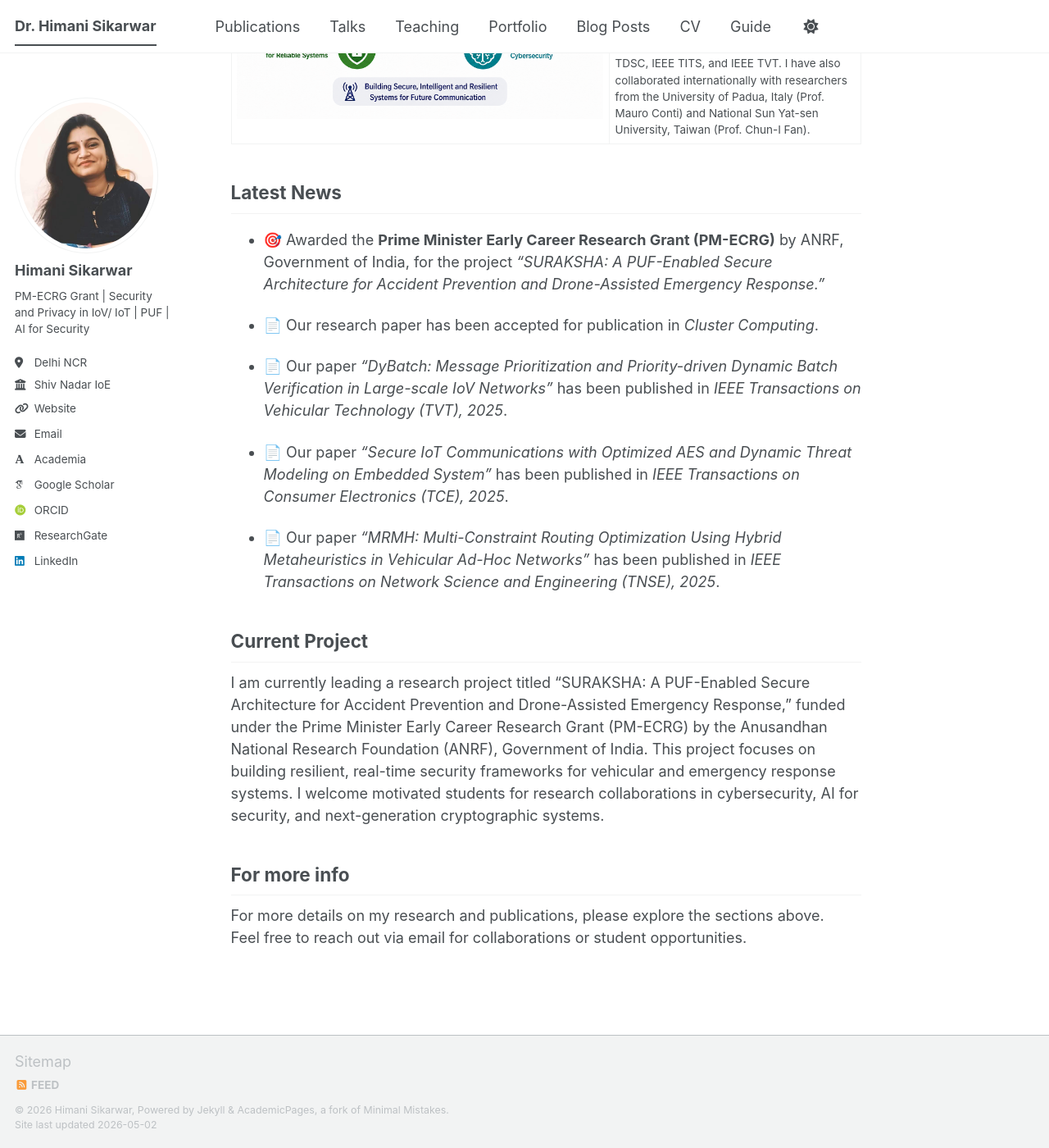
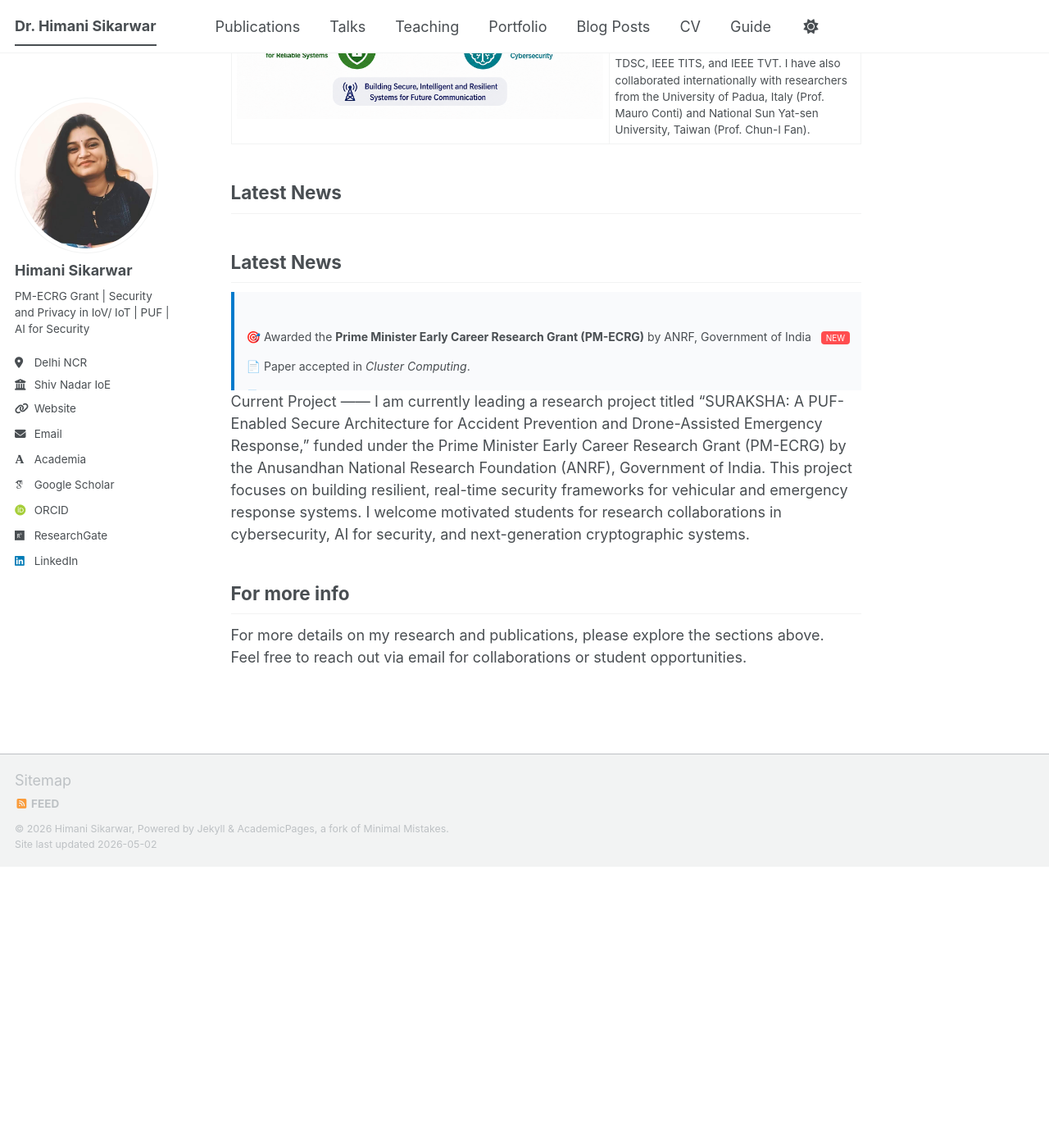
Before and after one commit to himani-sikarwar/himani.github.io, a Jekyll site: the page built from _pages/about.md, in a window 1280 px wide and 1400 px high, scrolled down 503 px. Shown: the whole window at 82% size. Built offline with Jekyll 4.4.1, drawn with Linux system fonts in a browser that asks for light colours; some web fonts are replaced; a script bundle is joined from its source files by our own code; library files that are not in the unit come from our copies; after the commit the page ends 1560 px from its top, so only the background shows below that.

Commit message:
Update about.md

```diff
--- a/_pages/about.md
+++ b/_pages/about.md
@@ -29,16 +29,69 @@
 
 Latest News
 ------
-- 🎯 Awarded the **Prime Minister Early Career Research Grant (PM-ECRG)** by ANRF, Government of India, for the project *“SURAKSHA: A PUF-Enabled Secure Architecture for Accident Prevention and Drone-Assisted Emergency Response.”*
+<style>
+.news-box {
+  background: #f9fafc;
+  border-left: 4px solid #007acc;
+  padding: 15px;
+  overflow: hidden;
+  position: relative;
+  height: 120px;
+}
 
-- 📄 Our research paper has been accepted for publication in *Cluster Computing*.
+.news-list {
+  position: absolute;
+  animation: scrollNews 18s linear infinite;
+}
 
-- 📄 Our paper *“DyBatch: Message Prioritization and Priority-driven Dynamic Batch Verification in Large-scale IoV Networks”* has been published in *IEEE Transactions on Vehicular Technology (TVT), 2025*.
+.news-item {
+  margin-bottom: 15px;
+  font-size: 14px;
+}
 
-- 📄 Our paper *“Secure IoT Communications with Optimized AES and Dynamic Threat Modeling on Embedded System”* has been published in *IEEE Transactions on Consumer Electronics (TCE), 2025*.
+.new-tag {
+  background: #ff4d4f;
+  color: white;
+  font-size: 10px;
+  padding: 2px 6px;
+  border-radius: 4px;
+  margin-left: 8px;
+}
 
-- 📄 Our paper *“MRMH: Multi-Constraint Routing Optimization Using Hybrid Metaheuristics in Vehicular Ad-Hoc Networks”* has been published in *IEEE Transactions on Network Science and Engineering (TNSE), 2025*.
+@keyframes scrollNews {
+  0% { top: 100%; }
+  100% { top: -100%; }
+}
+</style>
 
+<h2>Latest News</h2>
+
+<div class="news-box">
+  <div class="news-list">
+
+    <div class="news-item">
+      🎯 Awarded the <b>Prime Minister Early Career Research Grant (PM-ECRG)</b> by ANRF, Government of India
+      <span class="new-tag">NEW</span>
+    </div>
+
+    <div class="news-item">
+      📄 Paper accepted in <i>Cluster Computing</i>.
+    </div>
+
+    <div class="news-item">
+      📄 “DyBatch: Message Prioritization and Priority-driven Dynamic Batch Verification...” published in <i>IEEE TVT, 2025</i>.
+    </div>
+
+    <div class="news-item">
+      📄 “Secure IoT Communications with Optimized AES...” published in <i>IEEE TCE, 2025</i>.
+    </div>
+
+    <div class="news-item">
+      📄 “MRMH: Multi-Constraint Routing Optimization...” published in <i>IEEE TNSE, 2025</i>.
+    </div>
+
+  </div>
+</div>
 Current Project
 ------
 I am currently leading a research project titled “SURAKSHA: A PUF-Enabled Secure Architecture for Accident Prevention and Drone-Assisted Emergency Response,” funded under the Prime Minister Early Career Research Grant (PM-ECRG) by the Anusandhan National Research Foundation (ANRF), Government of India. This project focuses on building resilient, real-time security frameworks for vehicular and emergency response systems. I welcome motivated students for research collaborations in cybersecurity, AI for security, and next-generation cryptographic systems.
```
